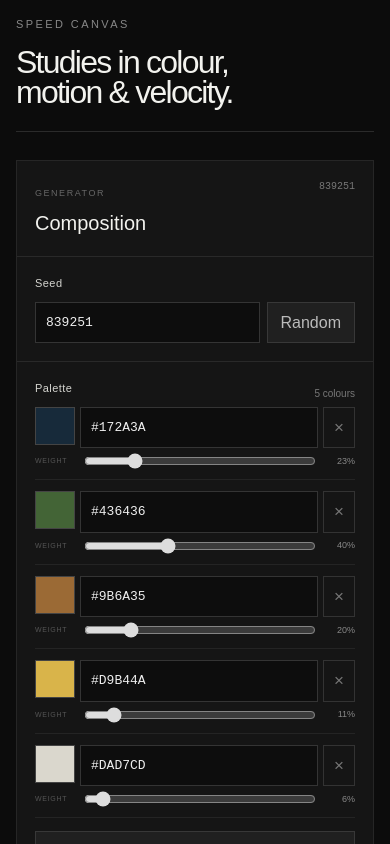
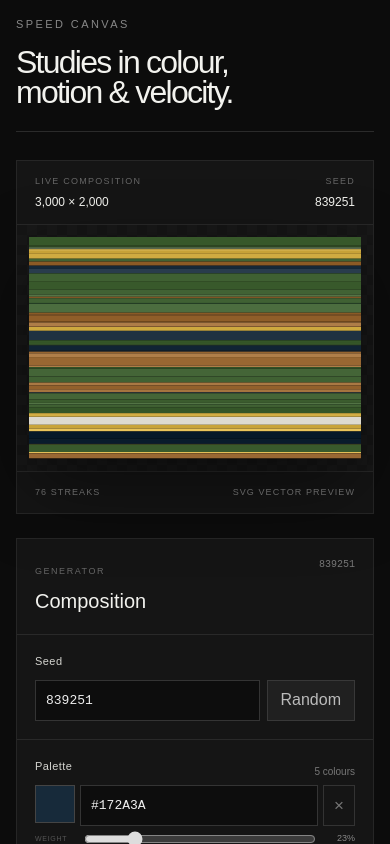
Before and after one commit to gianx360/speed-canvas, a Next.js app: page / in a window 390 px wide. Shown: the top 844 px of the page. Built offline with nearby package versions, Linux system fonts and the light colour scheme.

Commit message:
Fix sticky mobile canvas

```diff
--- a/app/page.module.css
+++ b/app/page.module.css
@@ -155,7 +155,8 @@
   }
 
   .workspace {
-    grid-template-columns: 1fr;
+    display: flex;
+    flex-direction: column;
   }
 
   .header {
@@ -166,16 +167,27 @@
     display: none;
   }
 
-  .canvasStage {
-    min-height: 300px;
-    padding: 15px;
+  .canvasArea {
+    order: 1;
+    position: sticky;
+    top: 0;
+    z-index: 50;
+    align-self: stretch;
+
+    background: #151515;
+    border: 1px solid #262626;
   }
 
-  .canvasArea {
-  position: static;
+  .canvasStage {
+    min-height: 0;
+    padding: 12px;
   }
 
+  .sidebar {
+    order: 2;
+  }
 }
+
 
 .sidebar {
   display: flex;
```
